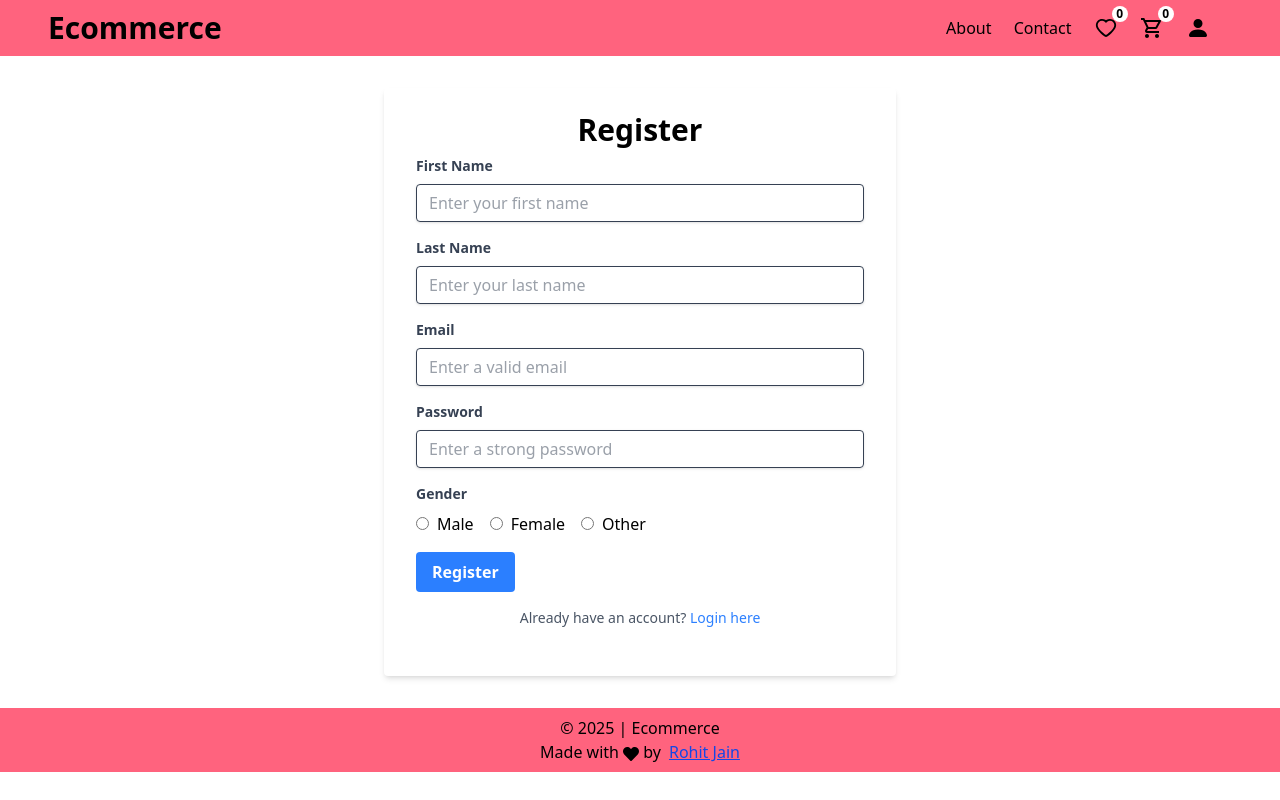
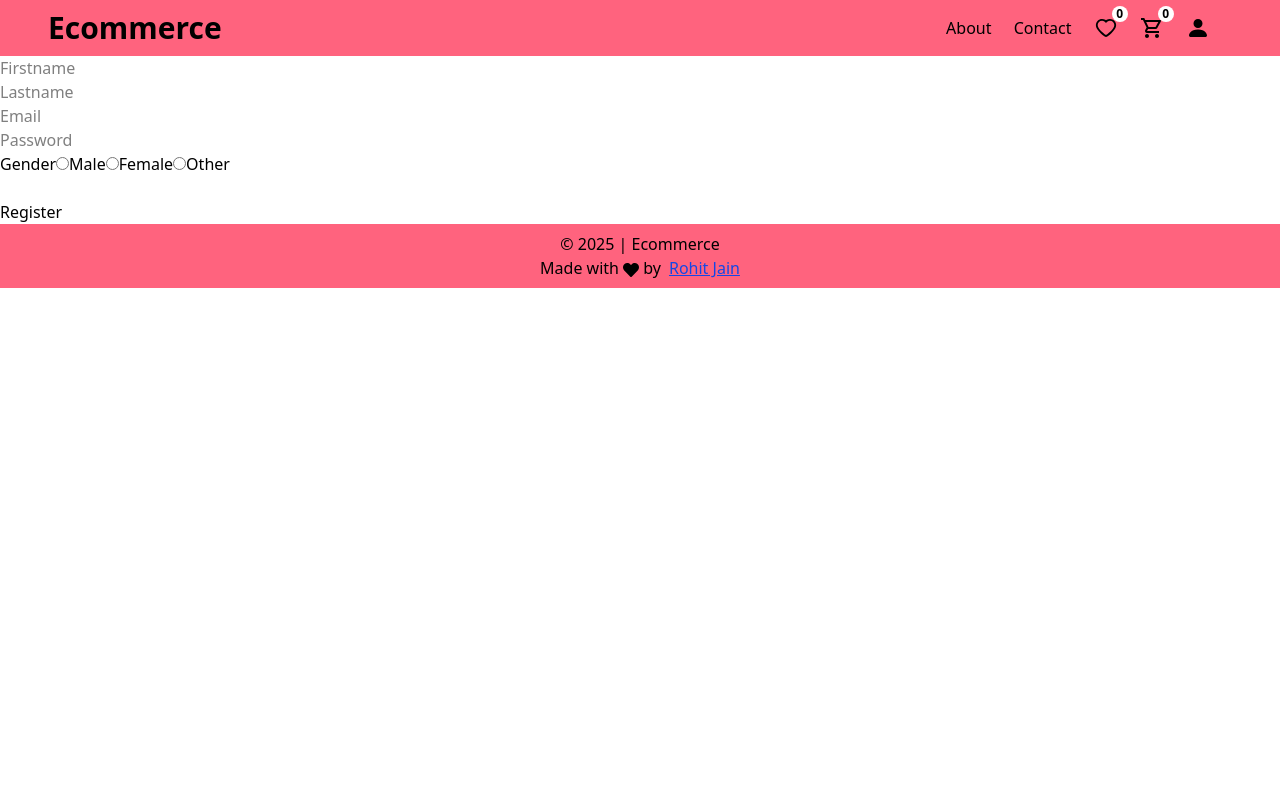
Before and after one commit to omkar-aher04/fs26-27-28, a React (Vite) app in the folder react/learnreact/: page /register in a window 1280 px wide. Built offline with nearby package versions, Linux system fonts and the light colour scheme.

Commit message:
POST in axios

```diff
--- a/react/learnreact/src/fakestoreAPI/components/Header.jsx
+++ b/react/learnreact/src/fakestoreAPI/components/Header.jsx
@@ -1,8 +1,9 @@
 import { MdOutlineShoppingCart } from "react-icons/md";
 import { AiOutlineHeart } from "react-icons/ai";
+
 import { BsFillPersonFill } from "react-icons/bs";
 import { Link } from "react-router-dom";
-import {  useCart } from "../contexts/CartContext";
+import { useCart } from "../contexts/CartContext";
 
 function Header() {
   // const { cart } = useContext(cartContext);
@@ -39,9 +40,9 @@ function Header() {
             </Link>
           </li>
           <li className="mr-5 cursor-pointer">
-            <a href="/login">
+            <Link to="/login">
               <BsFillPersonFill title="Your Account" className="text-2xl" />
-            </a>
+            </Link>
           </li>
         </ul>
       </header>
--- a/react/learnreact/src/fakestoreAPI/pages/Login.jsx
+++ b/react/learnreact/src/fakestoreAPI/pages/Login.jsx
@@ -1,124 +1,9 @@
-import axios from "axios";
-import { useState } from "react";
-import { Link, useNavigate } from "react-router-dom";
+import React from 'react'
 
 function Login() {
-  const navigate = useNavigate();
-  const [form, setForm] = useState({
-    email: "",
-    password: "",
-  });
-
-  const [error, setError] = useState(false);
-  const [loading, setLoading] = useState(false);
-
-  function handleChange(e) {
-    const { name, value } = e.target;
-    setForm((prev) => ({ ...prev, [name]: value }));
-  }
-
-  async function handleSubmit(e) {
-    e.preventDefault();
-    try {
-      setLoading(true);
-
-      console.log(form);
-      const response = await axios.post(
-        "https://ecommerce-api-8ga2.onrender.com/api/user/login",
-        { ...form, role: "user" },
-        { withCredentials: true }
-      );
-      console.log(response.data);
-      if (response.status === 200) {
-        navigate("/");
-      } else {
-        setError("Login failed. Please try again.");
-      }
-    } catch (err) {
-      console.error(err);
-      setError("An error occurred. Please try again later.");
-    } finally {
-      // Reset the form after submission
-      setForm({
-        email: "",
-        password: "",
-      });
-      setLoading(false);
-    }
-  }
-
   return (
-    <>
-      <form
-        action=""
-        onSubmit={handleSubmit}
-        className={`w-full max-w-lg mx-auto bg-white shadow-md rounded px-8 pt-6 pb-8 my-8 ${
-          loading ? `opacity-50 pointer-events-none` : ``
-        }`}
-      >
-        {error && (
-          <div className="bg-red-100 border border-red-400 text-red-700 px-4 py-3 rounded relative mb-4">
-            <span className="bold block sm:inline">{error}</span>
-          </div>
-        )}
-
-        <h2 className="text-3xl font-bold mb-2 text-center">Login</h2>
-        <div className="mb-4">
-          <label
-            htmlFor="email"
-            className="block text-gray-700 text-sm font-bold mb-2"
-          >
-            Email
-          </label>
-          <input
-            type="email"
-            placeholder="Enter a valid email"
-            name="email"
-            id="email"
-            value={form.email}
-            onChange={handleChange}
-            className="shadow appearance-none border rounded w-full py-2 px-3 text-gray-700 leading-tight focus:outline-none focus:shadow-outline"
-            required
-          />
-        </div>
-        <div className="mb-4">
-          <label
-            htmlFor="password"
-            className="block text-gray-700 text-sm font-bold mb-2"
-          >
-            Password
-          </label>
-          <input
-            type="password"
-            placeholder="Enter a strong password"
-            name="password"
-            id="password"
-            value={form.password}
-            onChange={handleChange}
-            className="shadow appearance-none border rounded w-full py-2 px-3 text-gray-700 leading-tight focus:outline-none focus:shadow-outline"
-            required
-          />
-        </div>
-        <div className="mb-4">
-          <button
-            type="submit"
-            className="bg-blue-500 hover:bg-blue-700 text-white font-bold py-2 px-4 rounded focus:outline-none focus:shadow-outline"
-            disabled={loading}
-          >
-            {loading ? "Logging in..." : "Login"}
-          </button>
-        </div>
-        <div className="mb-4 text-center">
-          <p className="text-gray-600 text-sm">
-            Don't have an account?{" "}
-            <Link to="/register" className="text-blue-500 hover:text-blue-800">
-              Register here
-            </Link>
-          </p>
-        </div>
-      </form>
-    </>
-  );
+    <div>Login</div>
+  )
 }
 
-export default Login;
+export default Login
--- a/react/learnreact/src/fakestoreAPI/pages/Register.jsx
+++ b/react/learnreact/src/fakestoreAPI/pages/Register.jsx
@@ -1,207 +1,101 @@
 import axios from "axios";
 import { useState } from "react";
-import { Link } from "react-router-dom";
 
 function Register() {
   const [form, setForm] = useState({
     firstname: "",
     lastname: "",
-    gender: "",
     email: "",
     password: "",
+
+    gender: "",
   });
-  const [success, setSuccess] = useState(false);
-  const [error, setError] = useState(false);
-  const [loading, setLoading] = useState(false);
 
   function handleChange(e) {
+    // if (e.target.name === "profile") {
+    //   setForm((prev) => ({ ...prev, profile: e.target.files[0] }));
+    // } else {
     const { name, value } = e.target;
-    setForm((prev) => ({ ...prev, [name]: value }));
+    setForm((prev) => {
+      return { ...prev, [name]: value };
+    });
+    // }
+
+    // setForm({ ...form, [name]: value });
   }
+
+  // FormData: when you have input type file in your forms
 
   async function handleSubmit(e) {
     e.preventDefault();
-    try {
-      setLoading(true);
-
-      console.log(form);
     const response = await axios.post(
       "https://ecommerce-api-8ga2.onrender.com/api/user/register",
       { ...form, role: "user" }
     );
-      console.log(response.data);
-      if (response.status === 201) {
-        setSuccess("Registration successful!");
-      } else {
-        setError("Registration failed. Please try again.");
-      }
-    } catch (err) {
-      console.error(err);
-      setError("An error occurred. Please try again later.");
-    } finally {
-      // Reset the form after submission
-      setForm({
-        firstname: "",
-        lastname: "",
-        gender: "",
-        email: "",
-        password: "",
-      });
-      setLoading(false);
-    }
+    console.log(response);
   }
 
   return (
     <>
-      <form
-        action=""
-        onSubmit={handleSubmit}
-        className={`w-full max-w-lg mx-auto bg-white shadow-md rounded px-8 pt-6 pb-8 my-8 ${
-          loading ? `opacity-50 pointer-events-none` : ``
-        }`}
-      >
-        {success && (
-          <div className="bg-green-100 border border-green-400 text-green-700 px-4 py-3 rounded relative mb-4">
-            <span className="font-bold block sm:inline">{success}</span>
-          </div>
-        )}
-        {error && (
-          <div className="bg-red-100 border border-red-400 text-red-700 px-4 py-3 rounded relative mb-4">
-            <span className="bold block sm:inline">{error}</span>
-          </div>
-        )}
-
-        <h2 className="text-3xl font-bold mb-2 text-center">Register</h2>
-        <div className="mb-4">
-          <label
-            htmlFor="firstname"
-            className="block text-gray-700 text-sm font-bold mb-2"
-          >
-            First Name
-          </label>
+      <form action="" onSubmit={handleSubmit}>
         <input
           type="text"
-            placeholder="Enter your first name"
+          placeholder="Firstname"
           name="firstname"
-            id="firstname"
           value={form.firstname}
           onChange={handleChange}
-            className="shadow appearance-none border rounded w-full py-2 px-3 text-gray-700 leading-tight focus:outline-none focus:shadow-outline"
-            autoFocus
-            required
         />
-        </div>
-        <div className="mb-4">
-          <label
-            htmlFor="lastname"
-            className="block text-gray-700 text-sm font-bold mb-2"
-          >
-            Last Name
-          </label>
+        <br />
         <input
           type="text"
-            placeholder="Enter your last name"
+          placeholder="Lastname"
           name="lastname"
-            id="lastname"
           value={form.lastname}
           onChange={handleChange}
-            className="shadow appearance-none border rounded w-full py-2 px-3 text-gray-700 leading-tight focus:outline-none focus:shadow-outline"
-            required
         />
-        </div>
-        <div className="mb-4">
-          <label
-            htmlFor="email"
-            className="block text-gray-700 text-sm font-bold mb-2"
-          >
-            Email
-          </label>
+        <br />
         <input
           type="email"
-            placeholder="Enter a valid email"
+          placeholder="Email"
           name="email"
-            id="email"
           value={form.email}
           onChange={handleChange}
-            className="shadow appearance-none border rounded w-full py-2 px-3 text-gray-700 leading-tight focus:outline-none focus:shadow-outline"
-            required
         />
-        </div>
-        <div className="mb-4">
-          <label
-            htmlFor="password"
-            className="block text-gray-700 text-sm font-bold mb-2"
-          >
-            Password
-          </label>
+        <br />
         <input
           type="password"
-            placeholder="Enter a strong password"
+          placeholder="Password"
           name="password"
-            id="password"
           value={form.password}
           onChange={handleChange}
-            className="shadow appearance-none border rounded w-full py-2 px-3 text-gray-700 leading-tight focus:outline-none focus:shadow-outline"
-            required
         />
-        </div>
-        <div className="mb-4">
-          <label className="block text-gray-700 text-sm font-bold mb-2">
-            Gender
-          </label>
-          <div className="flex items-center">
-            <label className="mr-4">
+        <br />
+        <label htmlFor="">Gender</label>
         <input
           type="radio"
+          value="male"
           name="gender"
-                value="male"
-                checked={form.gender === "male"}
           onChange={handleChange}
-                className="mr-2"
         />
         Male
-            </label>
-            <label className="mr-4">
         <input
           type="radio"
+          value="female"
           name="gender"
-                value="female"
-                checked={form.gender === "female"}
           onChange={handleChange}
-                className="mr-2"
         />
         Female
-            </label>
-            <label>
         <input
           type="radio"
+          value="other"
           name="gender"
-                value="other"
-                checked={form.gender === "other"}
           onChange={handleChange}
-                className="mr-2"
         />
         Other
-            </label>
-          </div>
-        </div>
-        <div className="mb-4">
-          <button
-            type="submit"
-            className="bg-blue-500 hover:bg-blue-700 text-white font-bold py-2 px-4 rounded focus:outline-none focus:shadow-outline"
-            disabled={loading}
-          >
-            {loading ? "Registering..." : "Register"}
-          </button>
-        </div>
-        <div className="mb-4 text-center">
-          <p className="text-gray-600 text-sm">
-            Already have an account?{" "}
-            <Link to="/login" className="text-blue-500 hover:text-blue-800">
-              Login here
-            </Link>
-          </p>
-        </div>
+        <br />
+        {/* <input type="file" name="profile" onChange={handleChange} /> */}
+        <br />
+        <button type="submit">Register</button>
       </form>
     </>
   );
```
Also changed, not shown: react/learnreact/src/fakestoreAPI/Main.jsx (+0 -38 lines). Lines whose indentation alone changed are shown as unchanged.
